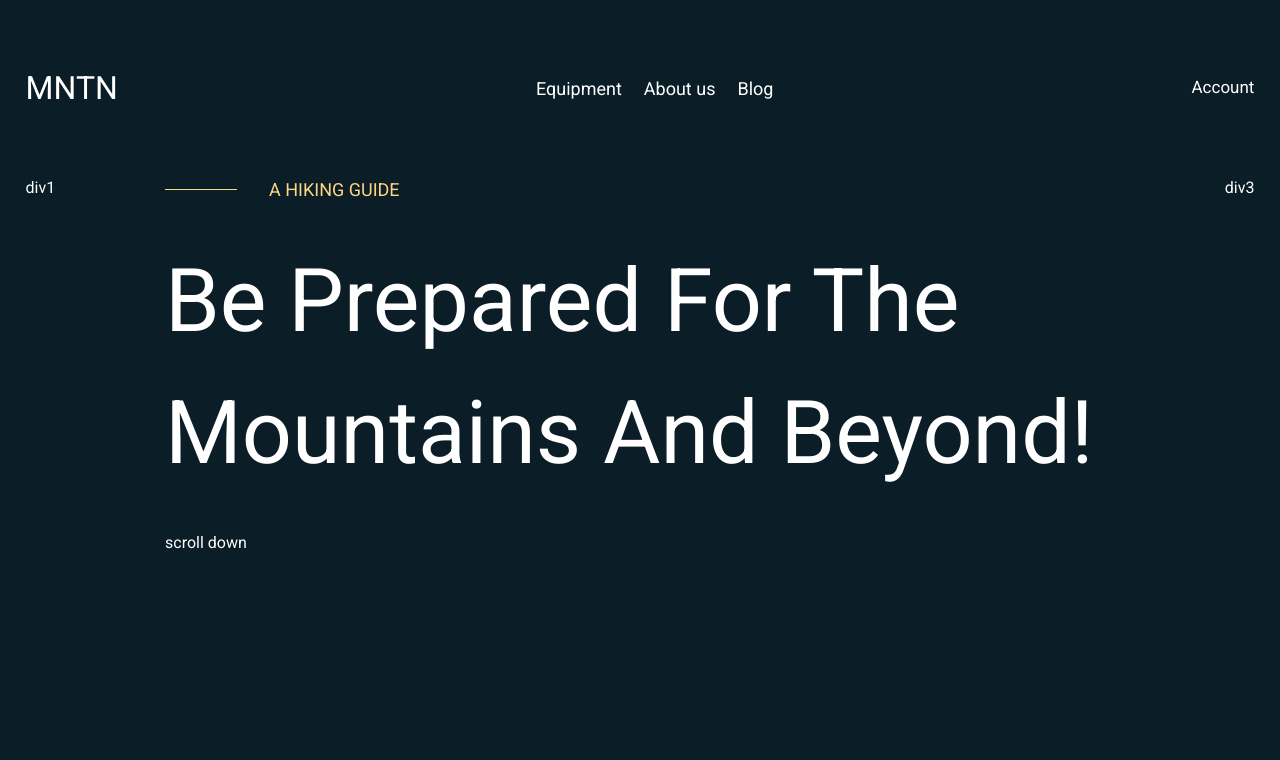
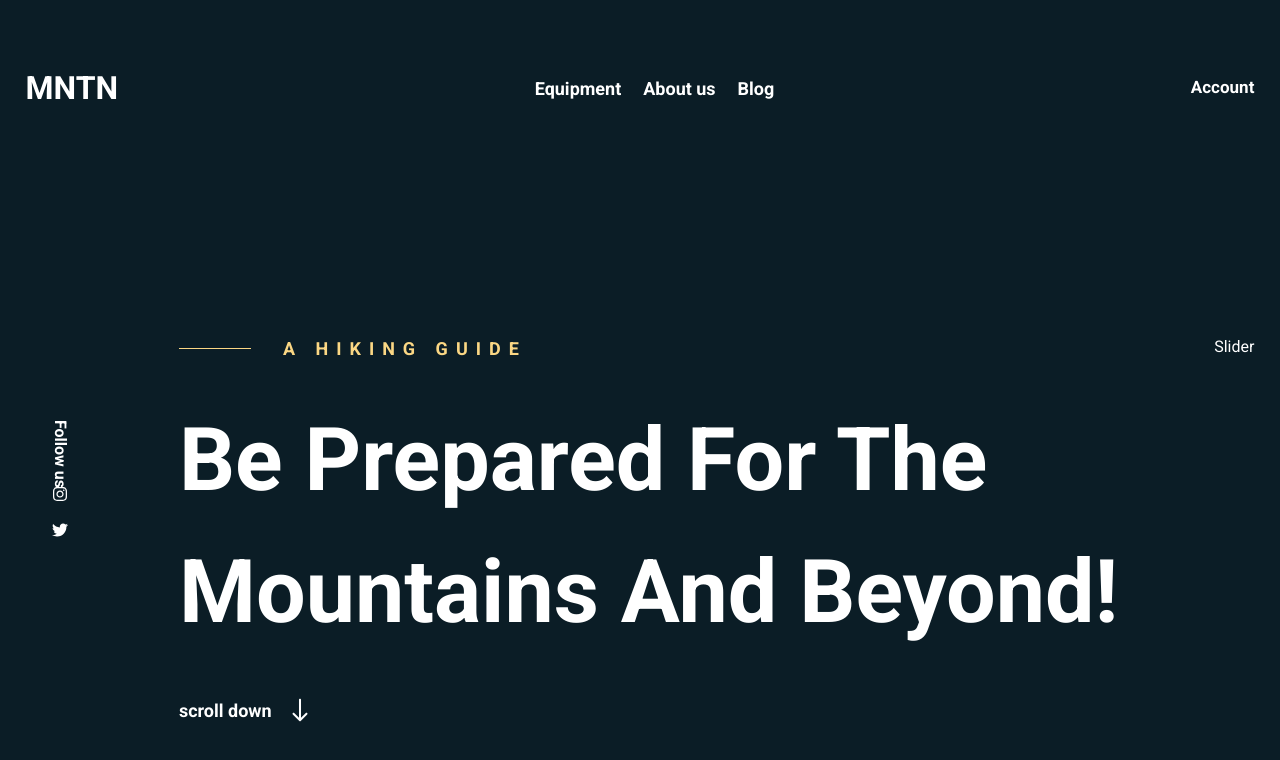
Before and after one commit to Arman997/Landing_Page, a React (Vite) app: page / in a window 1280 px wide. Shown: the top 760 px of the page. Built offline with nearby package versions, Linux system fonts and the light colour scheme.

Commit message:
the design has been slightly corrected, icons have been added for Follow us and for scroll too

```diff
--- a/package.json
+++ b/package.json
@@ -11,7 +11,8 @@
   },
   "dependencies": {
     "react": "^18.3.1",
-    "react-dom": "^18.3.1"
+    "react-dom": "^18.3.1",
+    "react-icons": "^5.3.0"
   },
   "devDependencies": {
     "@eslint/js": "^9.8.0",
--- a/src/components/Header.jsx
+++ b/src/components/Header.jsx
@@ -5,18 +5,18 @@ function Header() {
     <>
         <header className='header'>
 
-           <div className='flex flex-row justify-between items-center w-full px-[2%] py-[64px]'>
+           <div className='flex justify-between items-center w-full pt-[64px] px-[2%]'>
 
-                <div className=''><span className='text-[32px]'>MNTN</span></div>
+                <div className=''><span className='text-[32px] font-bold'>MNTN</span></div>
 
                 <div className='flex gap-[22px]'>
-                    <a className='text-[18px]' href="">Equipment</a>
-                    <a className='text-[18px]' href="">About us</a>
-                    <a className='text-[18px]' href="">Blog</a>
+                    <a className='text-[18px] font-bold' href="">Equipment</a>
+                    <a className='text-[18px] font-bold' href="">About us</a>
+                    <a className='text-[18px] font-bold' href="">Blog</a>
                 </div>
 
                 <div className=''>
-                    <a className='text-[17px]' href="">Account</a>
+                    <a className='text-[17px] font-bold' href="">Account</a>
                 </div>
 
            </div>
--- a/src/components/body.jsx
+++ b/src/components/body.jsx
@@ -1,21 +1,27 @@
 import React from 'react'
 import Content from './Content'
+import { FaInstagram } from "react-icons/fa";
+import { FaTwitter } from "react-icons/fa";
+import { IoIosArrowRoundDown } from "react-icons/io";
 
 
 function Body() {
   return (
     <div className=''>
 
-      <div className='flex justify-between px-[2%]'>
-            <div className=''> div1 </div>
+      <div className='flex justify-between px-[2%] pt-[223px] '>
+            <div className='flex flex-col justify-center items-center gap-[20px] '> <span className='rotate-90 font-bold'>Follow us</span> <FaInstagram/> <FaTwitter/>  </div>
+
             <div className='w-[950px] h-[310px] flex flex-col'>
                   <div className='flex items-center'>
-                    <hr className='w-[72px] border-[#FBD784]' /> <span className='mx-[32px] text-[#FBD784] text-[18px]'> A HIKING GUIDE</span>
+                    <hr className='w-[72px] border-[#FBD784]' /> <span className='mx-[32px] text-[#FBD784] text-[18px] font-bold tracking-[8px]'> A HIKING GUIDE</span>
                   </div>
-                  <span className='text-[88px] my-[32px] '>Be Prepared For The Mountains And Beyond!</span>
-                  <span>scroll down</span>
+                  <span className='text-[88px] my-[32px] font-bold'>Be Prepared For The Mountains And Beyond!</span>
+                  <div className='flex items-center gap-[8px]'><span className='text-[18px] font-bold'>scroll down</span> <IoIosArrowRoundDown className='text-[40px]'/> </div>
             </div>
-            <div className=''> div3 </div>
+
+            <div className=''> Slider </div>
+
       </div>
 
        <Content/>
```
Also changed, not shown: 1 other file (tests, documents, lock files or other folders).
